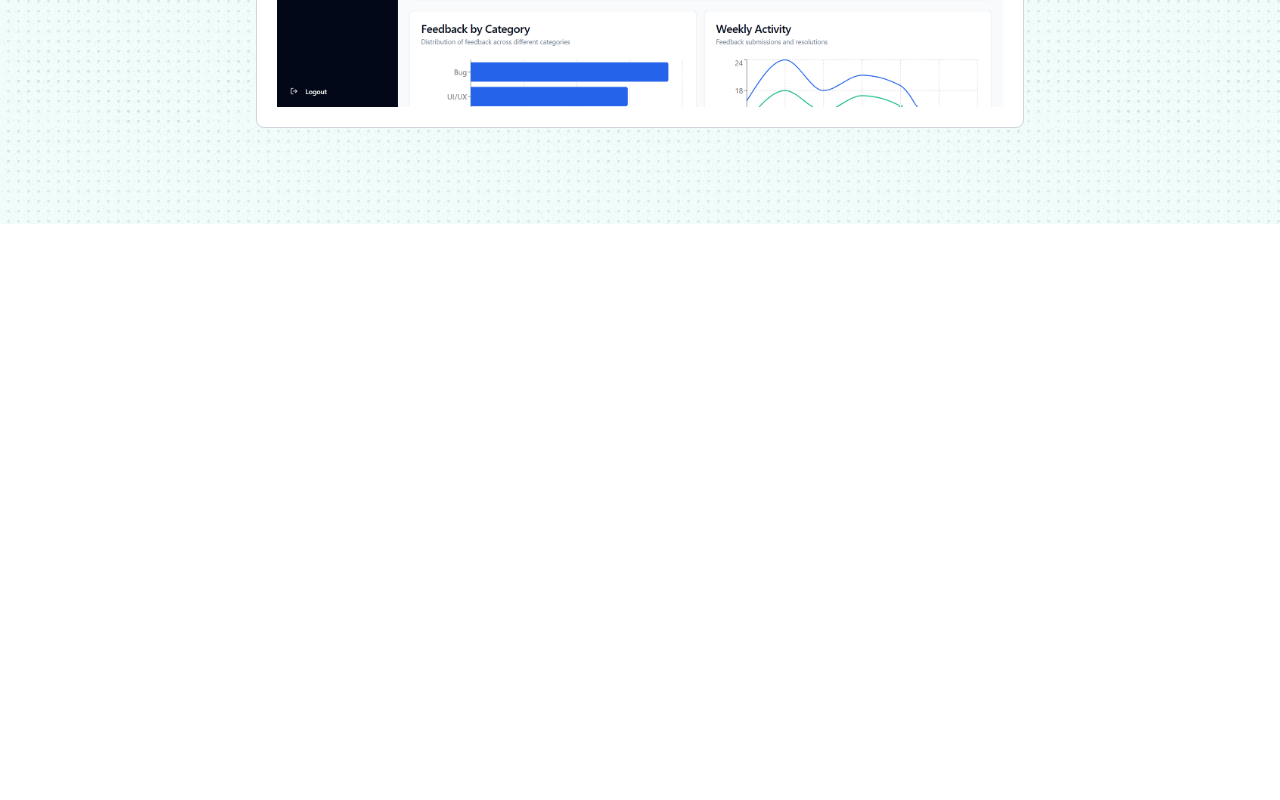
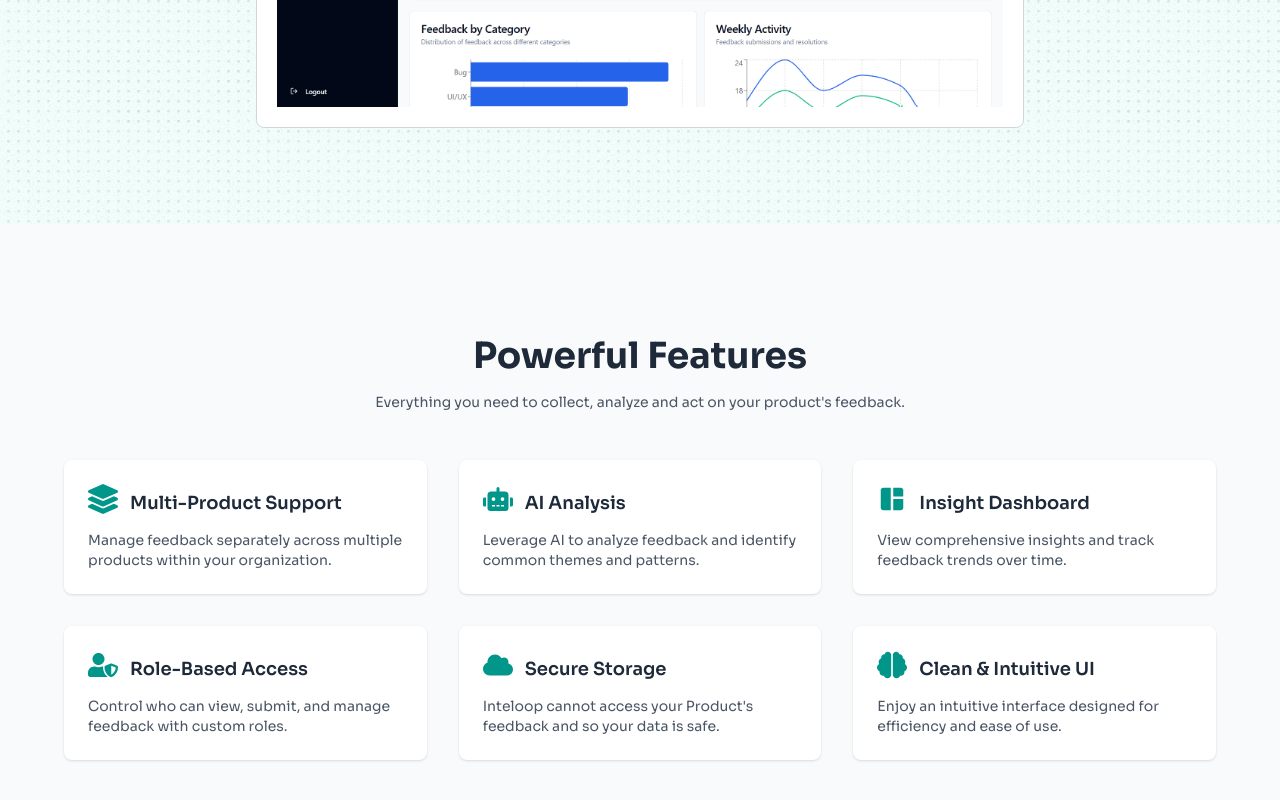
Before and after one commit to mr-selviraja/inteloop, a React (Vite) app in the folder client/: page / in a window 1280 px wide. Shown: the part 677-1477 px from the top of the page. Before the commit the page ends 901 px from the top, so only its background shows below. Built offline with nearby package versions, Linux system fonts and the light colour scheme.

Commit message:
Features section completed

```diff
--- /dev/null
+++ b/client/src/components/Features.jsx
@@ -0,0 +1,63 @@
+import { FaLayerGroup, FaRobot, FaBrain, FaUserShield, FaCloud, FaRegSmile } from 'react-icons/fa'
+import { MdSpaceDashboard } from "react-icons/md";
+
+const features = [
+  {
+    icon: <FaLayerGroup className="text-3xl text-teal-600" />,
+    title: 'Multi-Product Support',
+    description: 'Manage feedback separately across multiple products within your organization.',
+  },
+  {
+    icon: <FaRobot className="text-3xl text-teal-600" />,
+    title: 'AI Analysis',
+    description: 'Leverage AI to analyze feedback and identify common themes and patterns.',
+  },
+  {
+    icon: <MdSpaceDashboard className="text-3xl text-teal-600" />,
+    title: 'Insight Dashboard',
+    description: 'View comprehensive insights and track feedback trends over time.',
+  },
+  {
+    icon: <FaUserShield className="text-3xl text-teal-600" />,
+    title: 'Role-Based Access',
+    description: 'Control who can view, submit, and manage feedback with custom roles.',
+  },
+  {
+    icon: <FaCloud className="text-3xl text-teal-600" />,
+    title: 'Secure Storage',
+    description: "Inteloop cannot access your Product's feedback and so your data is safe.",
+  },
+  {
+    icon: <FaBrain className="text-3xl text-teal-600" />,
+    title: 'Clean & Intuitive UI',
+    description: 'Enjoy an intuitive interface designed for efficiency and ease of use.',
+  },
+]
+
+function Features() {
+  return (
+    <section className="bg-gray-50 py-28 px-4 text-center">
+      <h2 className="text-4xl font-bold text-gray-800 mb-4">Powerful Features</h2>
+      <p className="text-md text-gray-600 max-w-xl mx-auto mb-12">
+        Everything you need to collect, analyze and act on your product's feedback.
+      </p>
+
+      <div className="grid gap-8 sm:grid-cols-2 lg:grid-cols-3 max-w-6xl mx-auto">
+        {features.map((feature, index) => (
+          <article
+            key={index}
+            className="bg-white p-6 rounded-lg shadow hover:shadow-md transition-shadow text-left"
+          >
+            <div className="flex items-center gap-3">
+                <span className="mb-4">{feature.icon}</span>
+                <h3 className="text-lg font-semibold text-gray-800 mb-2">{feature.title}</h3>
+            </div>
+            <p className="text-gray-600">{feature.description}</p>
+          </article>
+        ))}
+      </div>
+    </section>
+  )
+}
+
+export default Features
--- a/client/src/page/LandingPage.jsx
+++ b/client/src/page/LandingPage.jsx
@@ -1,3 +1,4 @@
+import Features from "../components/Features";
 import Hero from "../components/Hero";
 import Navbar from "../components/Navbar";
 
@@ -6,6 +7,7 @@ const LandingPage = () => {
         <div className="font-sora text-sm">
             <Navbar />
             <Hero />
+            <Features />
         </div>
     )
 }
```
